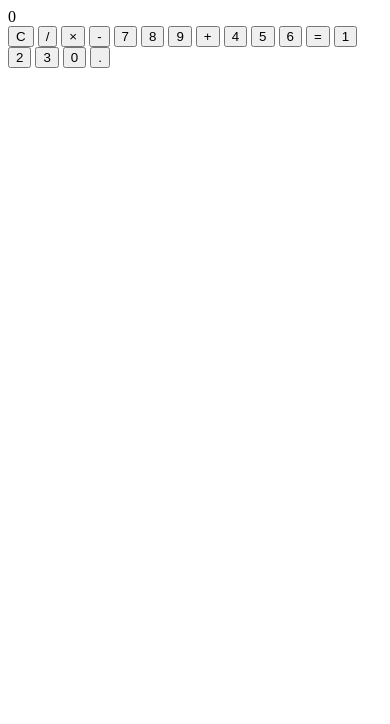
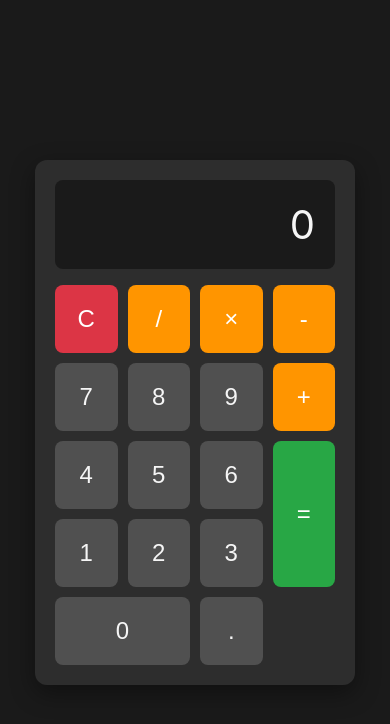
Before and after one commit to maszynka/marge-and-ralph, a website: page index.html in a window 390 px wide. Drawn offline with Linux system fonts and the light colour scheme.

Commit message:
feat: add CSS Grid styling with minimalist dark/light contrast
Implemented 4-column CSS Grid layout for calculator with:
- Dark background (#1a1a1a) and light text (#f5f5f5) for high contrast
- Grid layout using repeat(4, 1fr) for button arrangement
- Color-coded buttons (operators: orange, equals: green, clear: red)
- Responsive hover and active states
- Proper grid spans for equals button (2 rows) and zero button (2 columns)

Co-Authored-By: Marge <noreply@marge.dev>

```diff
--- a/styles.css
+++ b/styles.css
@@ -1 +1,127 @@
-/* Styles will be added in task 2 */
+* {
+    margin: 0;
+    padding: 0;
+    box-sizing: border-box;
+}
+
+body {
+    font-family: -apple-system, BlinkMacSystemFont, 'Segoe UI', Roboto, Oxygen, Ubuntu, Cantarell, sans-serif;
+    display: flex;
+    justify-content: center;
+    align-items: center;
+    min-height: 100vh;
+    background: #1a1a1a;
+}
+
+.calculator {
+    width: 100%;
+    max-width: 320px;
+    background: #2d2d2d;
+    border-radius: 12px;
+    padding: 20px;
+    box-shadow: 0 8px 24px rgba(0, 0, 0, 0.4);
+}
+
+.display {
+    background: #1a1a1a;
+    color: #f5f5f5;
+    font-size: 2.5rem;
+    padding: 20px;
+    text-align: right;
+    border-radius: 8px;
+    margin-bottom: 16px;
+    min-height: 80px;
+    display: flex;
+    align-items: center;
+    justify-content: flex-end;
+    word-wrap: break-word;
+    word-break: break-all;
+}
+
+.buttons {
+    display: grid;
+    grid-template-columns: repeat(4, 1fr);
+    gap: 10px;
+}
+
+.button {
+    background: #404040;
+    color: #f5f5f5;
+    border: none;
+    border-radius: 8px;
+    font-size: 1.5rem;
+    padding: 20px;
+    cursor: pointer;
+    transition: all 0.15s ease;
+    font-weight: 500;
+}
+
+.button:hover {
+    background: #4a4a4a;
+    transform: translateY(-1px);
+}
+
+.button:active {
+    transform: translateY(0);
+    background: #353535;
+}
+
+.button.number {
+    background: #505050;
+}
+
+.button.number:hover {
+    background: #5a5a5a;
+}
+
+.button.operator {
+    background: #ff9500;
+    color: #ffffff;
+}
+
+.button.operator:hover {
+    background: #ffaa33;
+}
+
+.button.operator:active {
+    background: #e68600;
+}
+
+.button.clear {
+    background: #dc3545;
+    color: #ffffff;
+}
+
+.button.clear:hover {
+    background: #e74c3c;
+}
+
+.button.clear:active {
+    background: #c82333;
+}
+
+.button.equals {
+    background: #28a745;
+    color: #ffffff;
+    grid-row: span 2;
+}
+
+.button.equals:hover {
+    background: #34ce57;
+}
+
+.button.equals:active {
+    background: #218838;
+}
+
+.button.zero {
+    grid-column: span 2;
+}
+
+.button.decimal {
+    background: #505050;
+}
+
+.button.decimal:hover {
+    background: #5a5a5a;
+}
```
